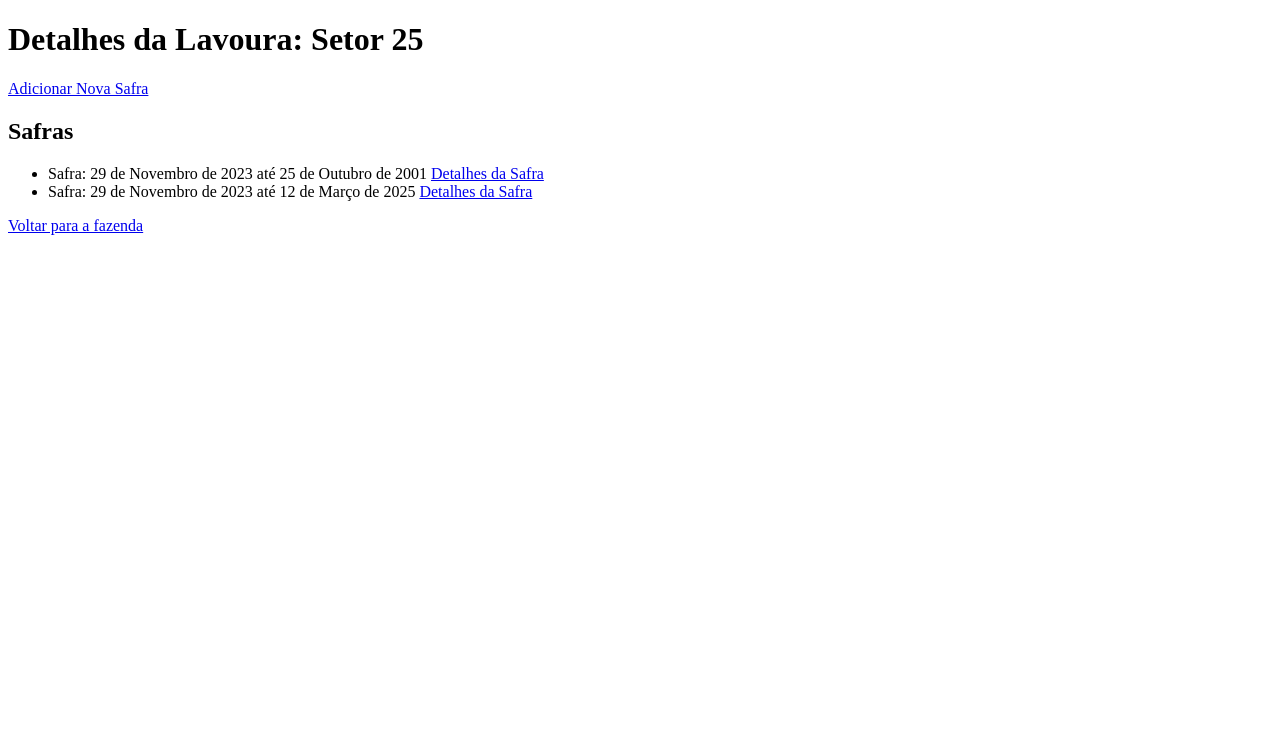
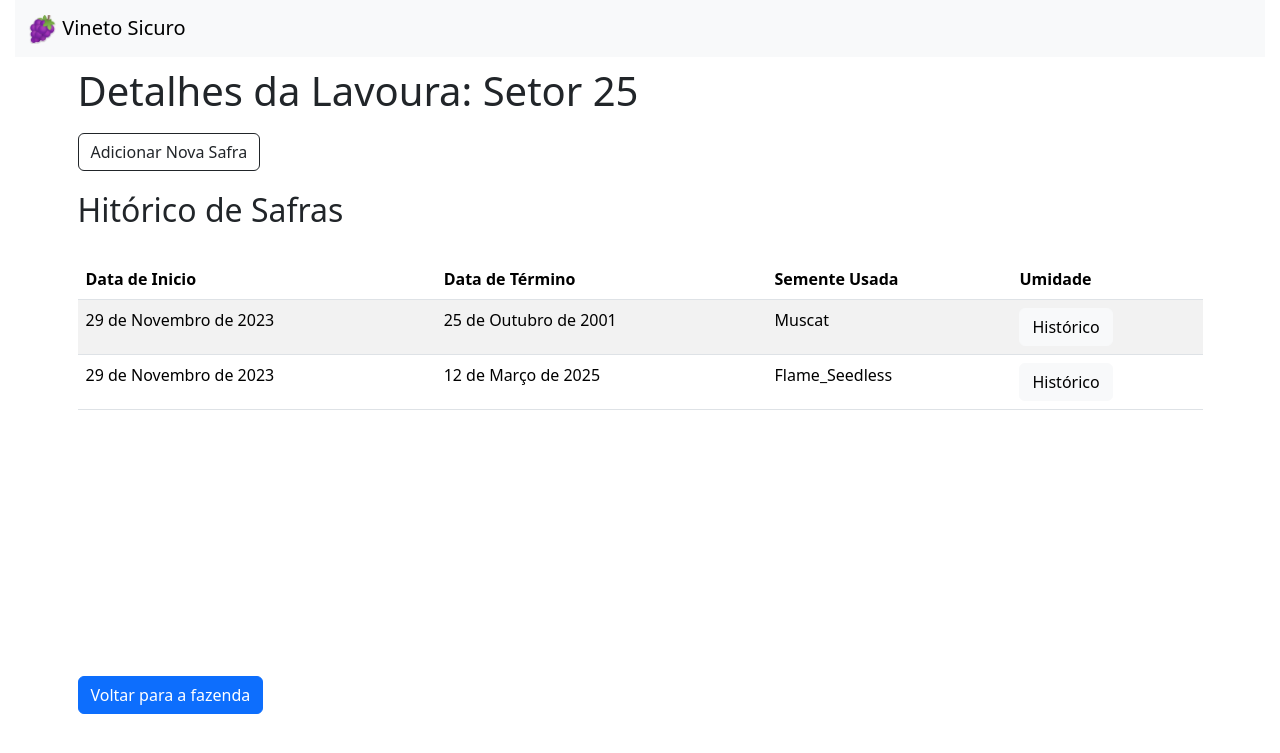
Before and after one commit to karling17/Dev-web-I, a Django app: page /farms/2/harvests/3/ in a window 1280 px wide. Shown: the top 753 px of the page. Run offline with Django 4.2, Linux system fonts and the light colour scheme; data comes from the database, SQL or seed files in the repository; parts of the project's set-up code (start-up, migrations or seed data) failed here and were passed over.

Commit message:
front ok

```diff
--- a/Brlavoura/Brlavoura/Templates/app1/harvest_detail.html
+++ b/Brlavoura/Brlavoura/Templates/app1/harvest_detail.html
@@ -1,17 +1,54 @@
 <!DOCTYPE html>
+{% load static %}
 <html lang="en">
 <head>
     <meta charset="UTF-8">
     <title>Detalhes da Lavoura</title>
+    <meta charset="utf-8">
+    <meta name="viewport" content="width=device-width, initial-scale=1">
+    <link href="https://cdn.jsdelivr.net/npm/bootstrap@5.3.2/dist/css/bootstrap.min.css" rel="stylesheet" integrity="sha384-T3c6CoIi6uLrA9TneNEoa7RxnatzjcDSCmG1MXxSR1GAsXEV/Dwwykc2MPK8M2HN" crossorigin="anonymous">
+    <link href="{% static '/app1/img/style.css' %}" rel="stylesheet">
 </head>
 <body>
-    <h1>Detalhes da Lavoura: {{ harvest.localization }}</h1>
+    <nav class="navbar bg-body-tertiary">
+        <div class="container-fluid">
+          <a class="navbar-brand" href="#">
+            <img src="{% static '/app1/img/logo.png' %}"  alt="Logo" width="30"  class="d-inline-block align-text-top">
+            Vineto Sicuro
+          </a>
+        </div>
+      </nav>
+    <h1 style="margin-left: 5%; margin-top: 10px;">Detalhes da Lavoura: {{ harvest.localization }}</h1>
 
     <!-- Link para adicionar nova safra -->
-    <a href="{% url 'app1:tillage_create' farm_id=harvest.farm_id harvest_id=harvest.pk %}">Adicionar Nova Safra</a>
+    <a href="{% url 'app1:tillage_create' farm_id=harvest.farm_id harvest_id=harvest.pk %}"  type="button" class="btn btn-outline-dark" style="margin-left: 5%; margin-bottom: 10px; margin-top: 10px;">Adicionar Nova Safra</a>
 
-    <h2>Safras</h2>
-    <ul>
+    <h2 style="margin-left: 5%; margin-top: 10px;">Hitórico de Safras</h2>
+
+    <div style=" padding-left: 5%; padding-right: 5% ; margin-top: 30px;">
+        <table class="table table-striped table-hover">
+          <thead>
+            <tr>
+              <th scope="col">Data de Inicio</th>
+              <th scope="col">Data de Término</th>
+              <th scope="col">Semente Usada</th>
+              <th scope="col">Umidade</th>
+            </tr>
+          </thead>
+          {% for tillage in harvest.tillages.all %}
+            <tr>
+              <td> {{ tillage.startdate }}</td>
+              <td>{{ tillage.enddate }}</td>
+              <td> {{ tillage.usedseed }}</td>
+              <td>
+                <a href="{% url 'app1:tillage_detail' tillage_id=tillage.pk %}" type="button" class="btn btn-light">Histórico</a>
+              </td>
+            </tr>
+            {% endfor %}
+        </table>
+      </div>
+
+    {% comment %} <ul>
         {% for tillage in harvest.tillages.all %}
             <li>
                 Safra: {{ tillage.startdate }} até {{ tillage.enddate }}
@@ -23,8 +60,8 @@
         {% endfor %}
     </ul>
 
-
-    <a href="{% url 'app1:farm_detail' pk=harvest.farm_id %}">Voltar para a fazenda</a>
+     {% endcomment %}
+    <a href="{% url 'app1:farm_detail' pk=harvest.farm_id %}" type="button" class="btn btn-primary" style="margin-left: 5%; margin-bottom: 10px; margin-top: 20%;">Voltar para a fazenda</a>
 
 </body>
 </html>
```
Also changed, not shown: Brlavoura/Brlavoura/Templates/app1/harvest_confirm_delete.html (+15 -3 lines), Brlavoura/Brlavoura/Templates/app1/tillage_detail.html (+16 -3 lines).
